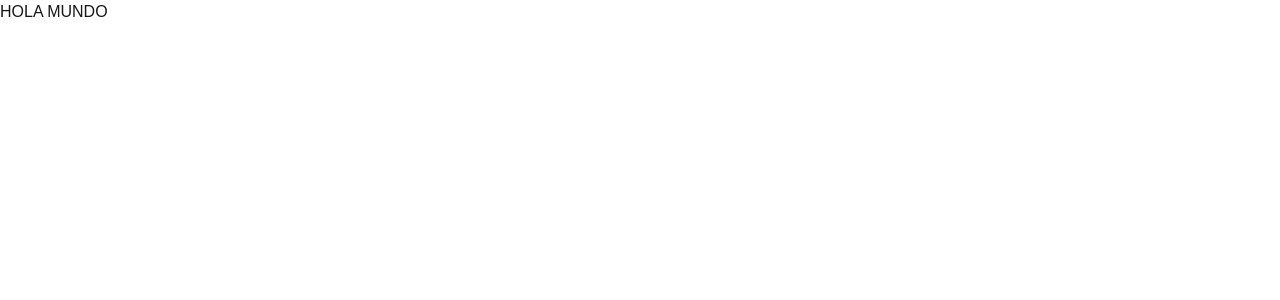
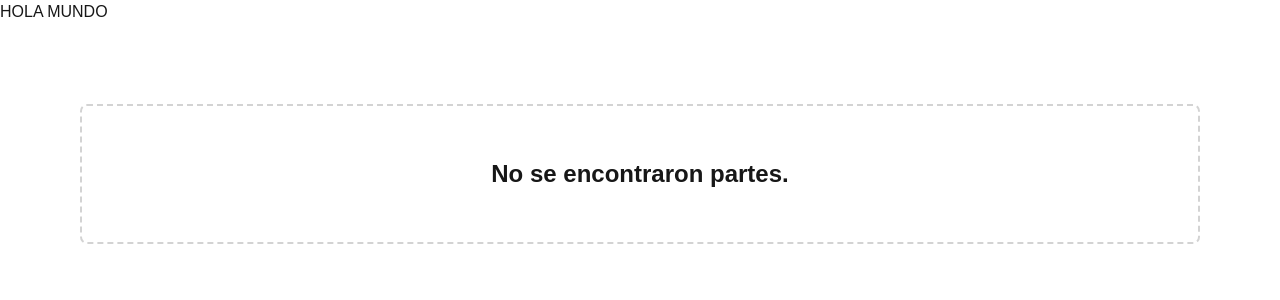
Before and after one commit to nikoolmos/niko-turboshop-challenge, a Next.js app in the folder niko-turboshop-challenge-fe/: page /catalog in a window 1280 px wide. Shown: the top 300 px of the page. Built offline with nearby package versions, Linux system fonts and the light colour scheme.

Commit message:
add content to catalog page and base logic

```diff
--- a/niko-turboshop-challenge-fe/app/catalog/page.tsx
+++ b/niko-turboshop-challenge-fe/app/catalog/page.tsx
@@ -1,12 +1,15 @@
 "use client";
 
-
-import useCatalog from "./hooks/useCatalog/useCatalog"
+import CatalogUI from "./components/CatalogUI/CatalogUI";
+import useCatalog from "./hooks/useCatalog/useCatalog";
 
 export default function Catalog() {
-    useCatalog();
+    const { catalog } = useCatalog();
 
     return (
-        <h1>HOLA MUNDO</h1>
+        <div>
+            <h1>HOLA MUNDO</h1>
+            <CatalogUI catalog={catalog} />
+        </div>
     )
 }
```
